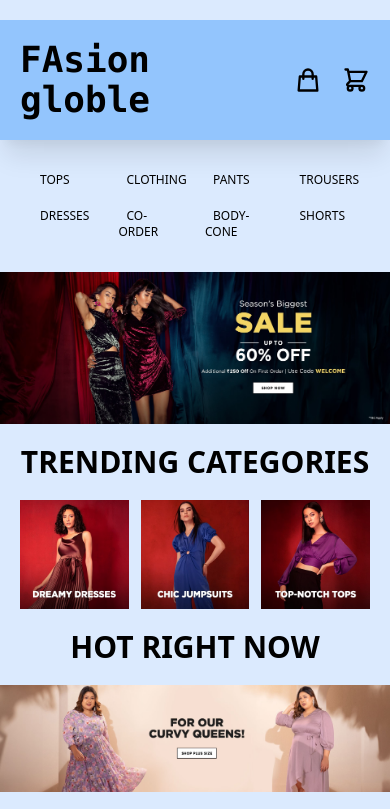
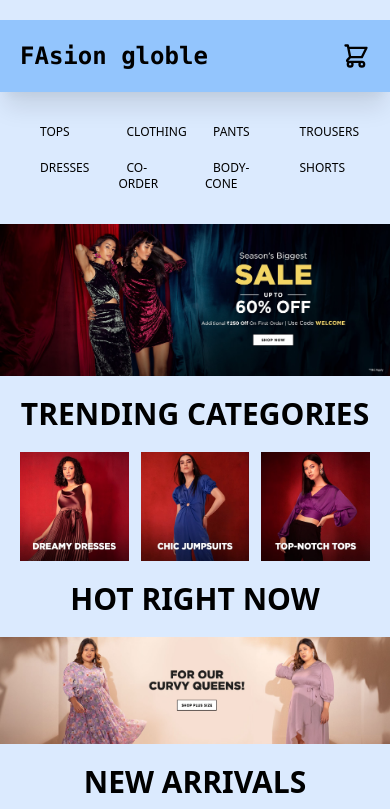
Before and after one commit to priyankapri24/FAsion-global, a plain HTML site: page index.html in a window 390 px wide. Shown: the top 809 px of the page. Drawn offline with nearby package versions, Linux system fonts and the light colour scheme.

Commit message:
fontsize- updated

```diff
--- a/index.html
+++ b/index.html
@@ -11,15 +11,11 @@
 
 <body class="bg-blue-100">
 <!-- navbar -->
-    <navbar class="flex justify-between mt-5 p-5  shadow-xl sticky top-0 z-10 items-center bg-blue-300 ">
-        <div class="text-4xl font-bold font-mono text-blue-950 ">FAsion globle</div>
+    <navbar class="flex  justify-between mt-5 p-5  shadow-xl sticky top-0 z-10 items-center bg-blue-300 ">
+        <div class="md:text-4xl font-bold font-mono text-blue-950 text-2xl">FAsion globle</div>
         <div>
             <div class="flex gap-5 items-center md:hidden ">
-                <svg xmlns="http://www.w3.org/2000/svg" class="w-7 cursor-pointer hover:text-white " fill="none" viewBox="0 0 24 24"
-                    stroke="currentColor" stroke-width="2">
-                    <path stroke-linecap="round" stroke-linejoin="round"
-                        d="M16 11V7a4 4 0 00-8 0v4M5 9h14l1 12H4L5 9z" />
-                </svg>
+
                 <svg xmlns="http://www.w3.org/2000/svg" class="w-7 cursor-pointer hover:text-white" fill="none" viewBox="0 0 24 24"
                     stroke="currentColor" stroke-width="2">
                     <path stroke-linecap="round" stroke-linejoin="round"
@@ -186,7 +182,9 @@
                     <img src="./img/pic1.avif"class="transform hover:scale-95 hover:border-black border-dotted border-2">
                     <img src="./img/pic2.webp"class="transform hover:scale-95 hover:border-black border-dotted border-2">
                     <img src="./img/pic3.webp"class="transform hover:scale-95 hover:border-black border-dotted border-2">
-                    <div class="bg-blue-600 text-sm p-1 font-semibold text-white md:text-xl md:justify-center md:p-10">Explore for more...</div>
+                    <img src="./img/pic3.webp"class="transform hover:scale-95 hover:border-black border-dotted border-2">
+
+                    <!-- <div class="bg-blue-600 text-sm p-1 font-semibold text-white md:text-xl md:justify-center md:p-10"> Explore for more...</div> -->
 
                 </div>
             </div>
```
